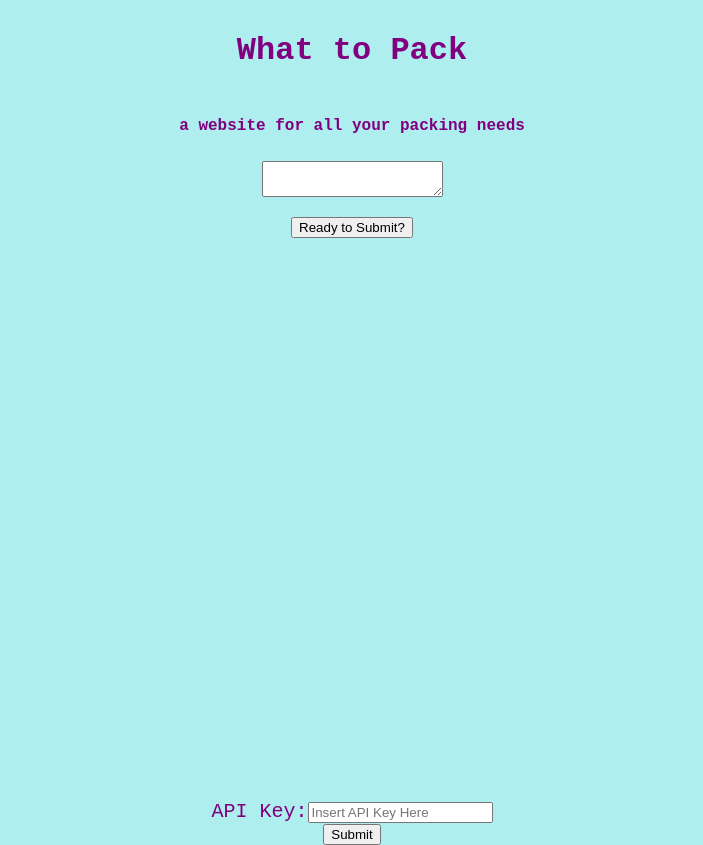
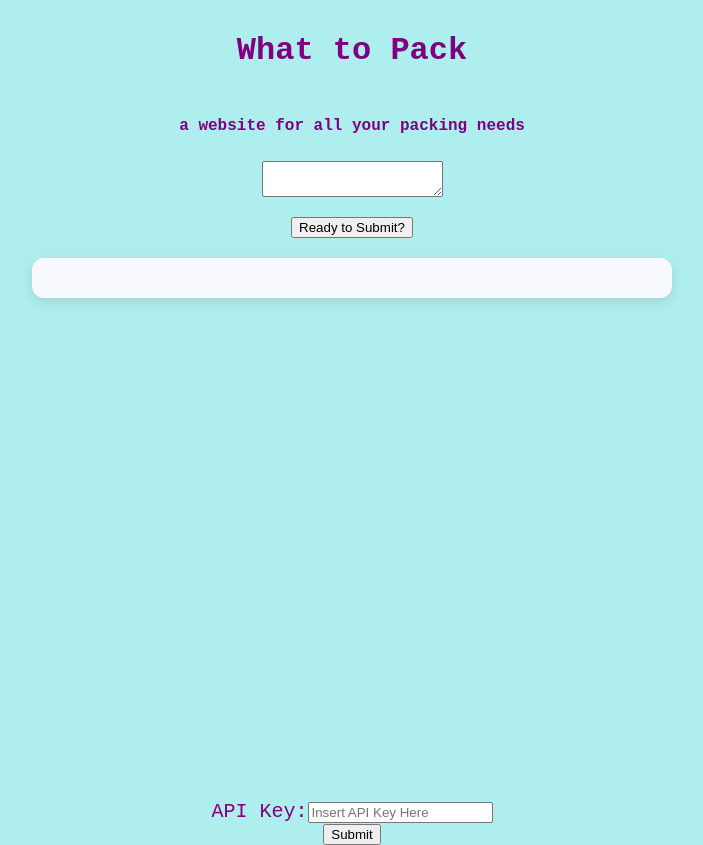
Before and after one commit to Shaina-Z/What-to-Pack, a React (Create React App) app: page / in a window 1280 px wide. Shown: the whole page, without its empty margins (288-991 px from the left). Built offline with nearby package versions, Linux system fonts and the light colour scheme.

Commit message:
trying to make the gpt responses look better with css

```diff
--- a/package.json
+++ b/package.json
@@ -42,5 +42,10 @@
       "last 1 firefox version",
       "last 1 safari version"
     ]
+  },
+  "devDependencies": {
+    "autoprefixer": "^10.4.21",
+    "postcss": "^8.5.6",
+    "tailwindcss": "^4.1.11"
   }
 }
--- a/src/App.css
+++ b/src/App.css
@@ -24,3 +24,14 @@
     padding: 10px;
     justify-content: flex-end;
 }
+
+.chat-output-container {
+  background-color: #f8f8ff;
+  border-radius: 12px;
+  padding: 20px;
+  margin: 20px auto;
+  width: 90%;
+  max-width: 600px;
+  box-shadow: 0 4px 12px rgba(0, 0, 0, 0.1);
+  font-family: "Segoe UI", sans-serif;
+}
--- a/src/App.tsx
+++ b/src/App.tsx
@@ -2,7 +2,7 @@ import './App.css';
 import genResponse from './GPT.ts';
 import { Form, Button } from 'react-bootstrap';
 import React, {useState} from 'react';
-import Markdown from 'react-markdown';
+import ReactMarkdown from 'react-markdown';
 
 let keyData = "$OPENAI_API_KEY";
 const saveKeyData = "MYKEY";
@@ -46,7 +46,7 @@ function App() {
         />
       </Form.Group>
        <Button onClick={generateReportForUser} >Ready to Submit?</Button>
-       <Markdown>{gpt}</Markdown>
+       <div className="chat-output-container"><ReactMarkdown>{gpt}</ReactMarkdown></div>
       </header>
       <Form className="api-form-container">
         <Form.Label style={{ fontFamily: "Courier New", color: '#800080', fontSize: '20px', }}>API Key:</Form.Label>
--- a/src/GPT.ts
+++ b/src/GPT.ts
@@ -10,10 +10,9 @@ async function genResponse(responses: string) {
     const stringKey = JSON.stringify(APIKey).slice(3,-3);
     const openai = new OpenAI({apiKey: stringKey, dangerouslyAllowBrowser: true});
         const completion = await openai.chat.completions.create({
-            messages: [{"role": "system", "content": "You are a helpful  career assistant."},
-            {"role": "user", "content": "Based on these answers, what career would you recommend for this person? Please give them a short blurb about two possible career paths, and address them in the second person. \n"
-                + responses
-                + "\n Additionally, what companies would you recommend? Give three examples and make them their own paragraphs. after sending that response, act like a regular chatbot"},
+            messages: [{"role": "system", "content": "You are a helpful trave; assistant."},
+            {"role": "user", "content": "Based on these answers, what clothes would you recommend for them to pack based on where they are going?. \n"
+                + responses },
                 ],
 
 
@@ -28,35 +27,4 @@ async function genResponse(responses: string) {
     return "Error: Invalid API Key.";
 }
 };
-export async function chatResponse(chats: string) {
-    const APIKey = localStorage.getItem("MYKEY");
-    if(APIKey == null){
-        return("Error: You did not submit your API Key.")
-    }
-
-    try {
-    const stringKey = JSON.stringify(APIKey).slice(3,-3);
-    const openai = new OpenAI({apiKey: stringKey, dangerouslyAllowBrowser: true});
-        const completion = await openai.chat.completions.create({
-            messages: [{
-                role: "system",
-                content: "You are a friendly and helpful chatbot. Chat casually and assist with anything the user wants."
-            },
-            {
-                role: "user",
-                content: chats
-            },
-        ],
-
-            model: "gpt-4o",
-  })
-
-  console.log(completion.choices[0].message.content);
-  const response: string = completion.choices[0].message.content ||  "";
-  return(response)
-
-} catch (error){
-    return "Invalid input.";
-}
-};
 export default genResponse;
--- a/src/index.css
+++ b/src/index.css
@@ -1,3 +1,4 @@
+
 body {
   margin: 0;
   font-family: -apple-system, BlinkMacSystemFont, 'Segoe UI', 'Roboto', 'Oxygen',
```
Also changed, not shown: src/loading.gif (added), 1 other file (tests, documents, lock files or other folders).
